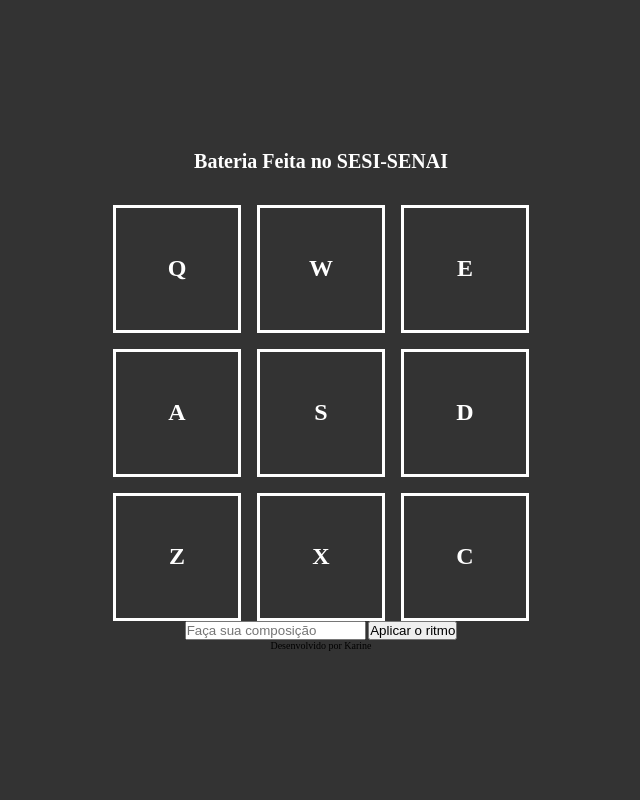
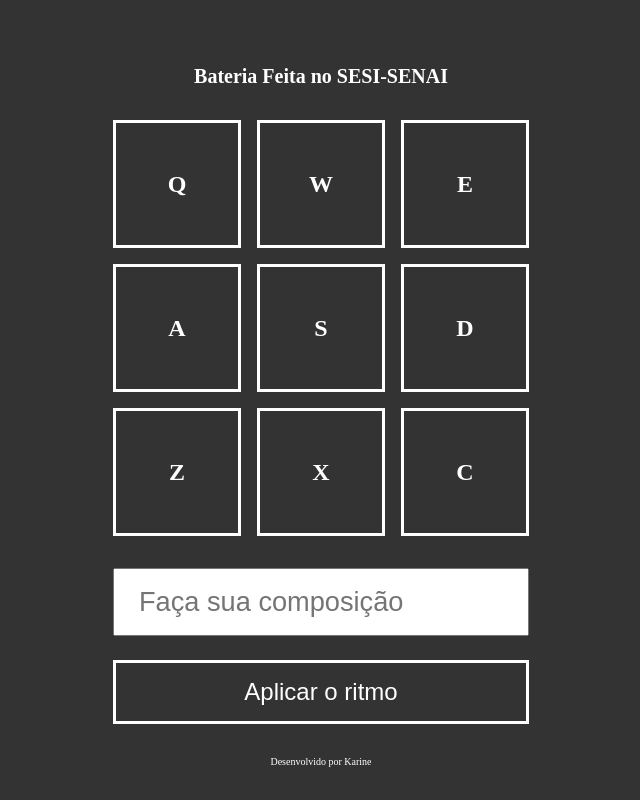
Before and after one commit to karine-laurindo/Projeto-Bateria, a plain HTML site: page index.html in a window 1280 px wide. Shown: the whole page, without its empty margins (319-959 px from the left). Drawn offline with Linux system fonts and the light colour scheme.

Commit message:
Projeto Finalizado

```diff
--- a/css/style.css
+++ b/css/style.css
@@ -29,6 +29,7 @@ body{
 /* TÍTULO DA BATERIA */
 h1{
     color: var(--title-color);
+    margin-top: 2rem;
     margin-bottom: 2rem;
 }
 
@@ -56,3 +57,45 @@ h1{
     font-size: 1.5rem;
     font-weight: bold;
 }
+
+/* EFEITO JAVASCRIPT == FAZER DEPOIS */
+.key.active{
+    /* FAZER DEPOIS */
+}
+
+/* CAIXA COMPOSIÇÃO - COMPOSER */
+.composer{
+    width: 26rem;
+    margin-top: 2rem;
+}
+
+.composer #input{
+    width: 100%;
+    outline: none;
+    font-size: 1.7rem;
+    padding: 1rem 1.5rem;
+}
+
+/* BOTÃO DE ENVIAR COMPOSIÇÕES */
+.composer button{
+    width: 100%;
+    height: 4rem;
+    background: none;
+    border: 0.2rem solid var(--title-color);
+    color: var(--title-color);
+    font-size: 1.5rem;
+    margin-top: 1.5rem;
+    cursor: pointer;
+}
+
+/* EFEITO NO BOTÃO - BUTTON */
+.composer button:hover{
+    background-color: rgba(0,0,0,0.2);
+}
+
+/* RODAPÉ - FOOTER */
+footer{
+    margin-top: 2rem;
+    color: var(--title-color);
+
+}
```
